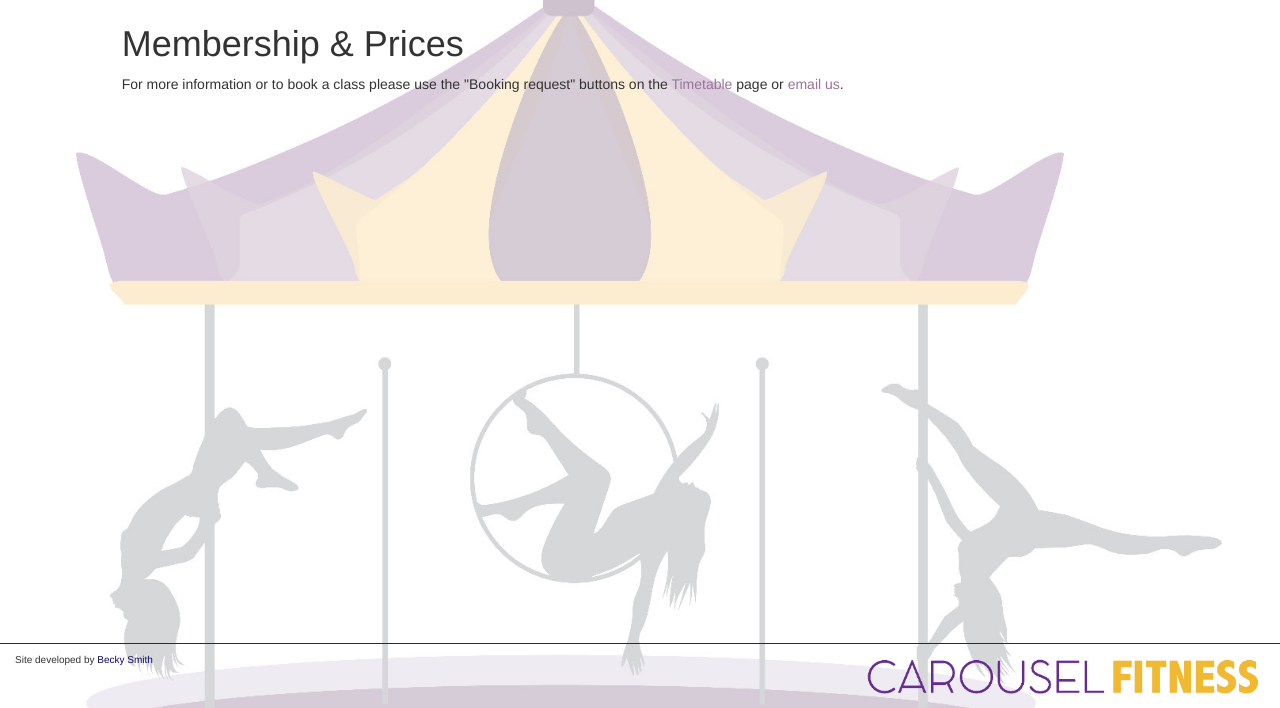
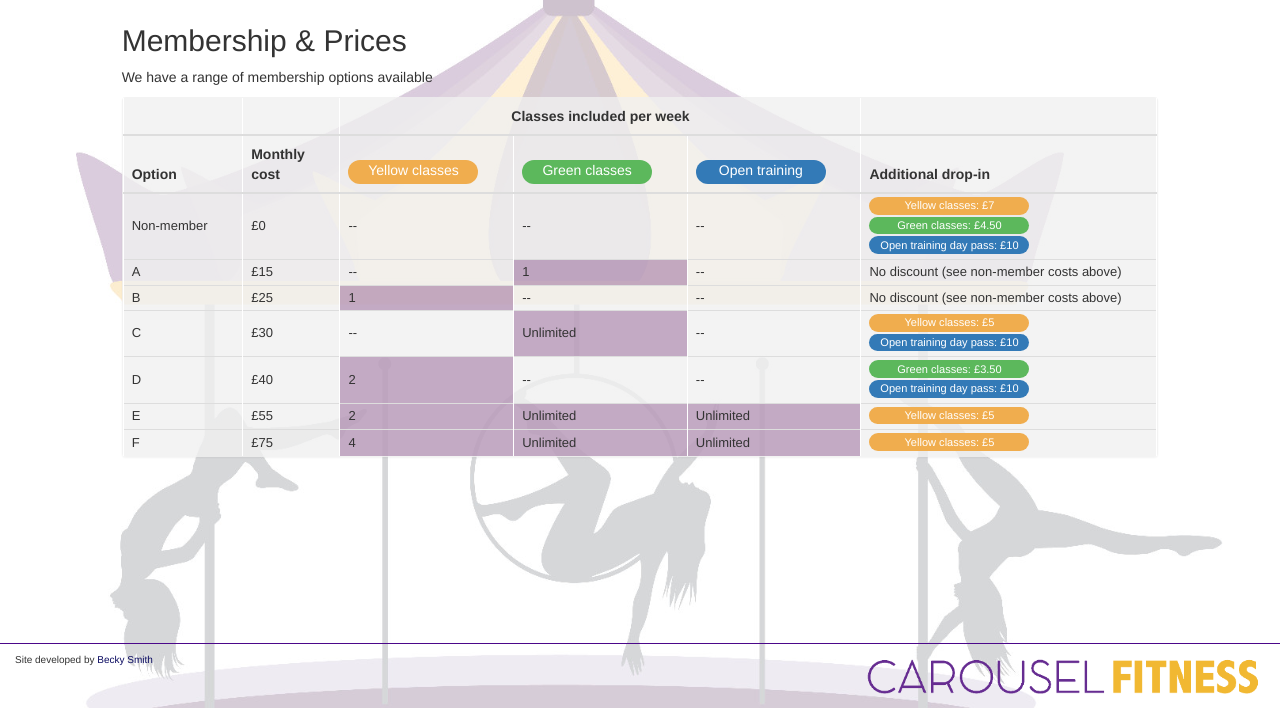
Before and after one commit to rebkwok/sunshine, a Django app: template website/templates/website/membership.html in a window 1280 px wide. Shown: the part 96-804 px from the top of the page. Run offline with Django 3.2, Linux system fonts and the light colour scheme; the template is opened without the code that fills it, so the values that code supplies are empty; parts of the project's set-up code (start-up, migrations or seed data) failed here and were passed over; some libraries are stand-ins or nearby versions.

Commit message:
membership page

```diff
--- a/website/static/website/bootstrap/custom.css
+++ b/website/static/website/bootstrap/custom.css
@@ -503,6 +503,17 @@ td.timetable-row {
     font-weight: 300;
 }
 
+.label-rounded.label-member {
+    width: 160px;
+    line-height: 1.1;
+    margin-bottom: 2px;
+}
+
+.label-rounded.label-member-title {
+    font-size: 100%;
+    font-weight: 400;
+}
+
 .venue-edinburgh {
     background-color: rgba(220,0,0,0.15);
 }
@@ -593,3 +604,7 @@ label {
     line-height: 1.5;
     border-radius: 3px;
     }
+
+.member-data {
+    background-color: rgba(122,62,126,0.4);
+}
--- a/website/templates/website/membership.html
+++ b/website/templates/website/membership.html
@@ -2,29 +2,127 @@
 
 {% block content %}
 
-<div class="container-fluid">
-	<div class="row">
-		<div class="col-sm-4 col-sm-offset-1">
-			<h1>Membership & Prices</h1>
+<div class="container-fluid row">
+
+    <div class="col-sm-10 col-sm-offset-1">
+        <h2>
+            Membership & Prices
+        </h2>
+    </div>
+
+	<div class="col-sm-10 col-sm-offset-1">
+			<p>
+				We have a range of membership options available
+			</p>
+	</div>
+
+	<div class="col-sm-10 col-sm-offset-1">
+
+		<div class="panel" style="background-color: rgba(240,240,240,0.8);">
+			<div class="table-responsive">
+				<table class="table member-table">
+					<thead>
+						<tr>
+							<th></th>
+							<th></th>
+							<th class="table-center" colspan="3">Classes included per week</th>
+							<th></th>
+						</tr>
+						<tr>
+							<th>Option</th>
+							<th>Monthly cost</th>
+							<th><span class="label label-warning label-rounded label-member-title">Yellow classes</span></th>
+							<th><span class="label label-success label-rounded label-member-title">Green classes</span></th>
+							<th><span class="label label-primary label-rounded label-member-title">Open training</span></th>
+							<th>Additional drop-in</th>
+						</tr>
+					</thead>
+					<tbody>
+						<tr class="timetable-row">
+							<td class="timetable-row">Non-member</td>
+							<td class="timetable-row">£0</td>
+							<td class="timetable-row">--</td>
+							<td class="timetable-row">--</td>
+							<td class="timetable-row">--</td>
+							<td class="timetable-row">
+								<span class="label label-warning label-rounded label-member">Yellow classes: £7</span>
+								<span class="label label-success label-rounded label-member">Green classes: £4.50</span>
+								<span class="label label-primary label-rounded label-member">Open training day pass: £10</span>
+							</td>
+						</tr>
+						<tr>
+							<td class="timetable-row">A</td>
+							<td class="timetable-row">£15</td>
+							<td class="timetable-row">--</td>
+							<td class="timetable-row member-data">1</td>
+							<td class="timetable-row">--</td>
+							<td class="timetable-row">No discount (see non-member costs above)</td>
+						</tr>
+						<tr>
+							<td class="timetable-row">B</td>
+							<td class="timetable-row">£25</td>
+							<td class="timetable-row member-data">1</td>
+							<td class="timetable-row">--</td>
+							<td class="timetable-row">--</td>
+							<td class="timetable-row">No discount (see non-member costs above)</td>
+						</tr>
+						<tr>
+							<td class="timetable-row">C</td>
+							<td class="timetable-row">£30</td>
+							<td class="timetable-row">--</td>
+							<td class="timetable-row member-data">Unlimited</td>
+							<td class="timetable-row">--</td>
+							<td class="timetable-row">
+								<span class="label label-warning label-rounded label-member">Yellow classes: £5</span>
+								<span class="label label-primary label-rounded label-member">Open training day pass: £10</span>
+							</td>
+						</tr>
+						<tr>
+							<td class="timetable-row">D</td>
+							<td class="timetable-row">£40</td>
+							<td class="timetable-row member-data">2</td>
+							<td class="timetable-row">--</td>
+							<td class="timetable-row">--</td>
+							<td class="timetable-row">
+								<span class="label label-success label-rounded label-member">Green classes: £3.50</span>
+								<span class="label label-primary label-rounded label-member">Open training day pass: £10</span>
+							</td>
+						</tr>
+						<tr>
+							<td class="timetable-row">E</td>
+							<td class="timetable-row">£55</td>
+							<td class="timetable-row member-data">2</td>
+							<td class="timetable-row member-data">Unlimited</td>
+							<td class="timetable-row member-data">Unlimited</td>
+							<td class="timetable-row">
+								<span class="label label-warning label-rounded label-member">Yellow classes: £5</span>
+							</td>
+						</tr>
+						<tr>
+							<td class="timetable-row">F</td>
+							<td class="timetable-row">£75</td>
+							<td class="timetable-row member-data">4</td>
+							<td class="timetable-row member-data">Unlimited</td>
+							<td class="timetable-row member-data">Unlimited</td>
+							<td class="timetable-row">
+								<span class="label label-warning label-rounded label-member">Yellow classes: £5</span>
+							</td>
+						</tr>
+					</tbody>
+				</table>
+			</div>
+
+
+
+
+
 		</div>
 	</div>
-	<!-- row1 -->
-	<div class="row">
-		<div class="col-sm-8 col-sm-offset-1">
-			<p>
-				For more information or to book a class please use the "Booking request" buttons on the
+
+</div>
+
+{% endblock %}
+For more information or to book a class please use the "Booking request" buttons on the
 				<a href="{% url 'website:timetable' %}">Timetable</a> page or
 				<a href="mailto:carouselfitness@gmail.com?Subject=Booking%20enquiry" target="_blank">
 				email us</a>.
-			</p>
-		</div>
-	</div>
-	<!-- row2 -->
-	<div class="row">
-		<div class="col-sm-6 col-sm-offset-1">
-			<h3></h3>
-		</div>
-	</div>
-</div>
-
-{% endblock %}
```
Also changed, not shown: website/templates/website/timetable.html (+5 -2 lines).
